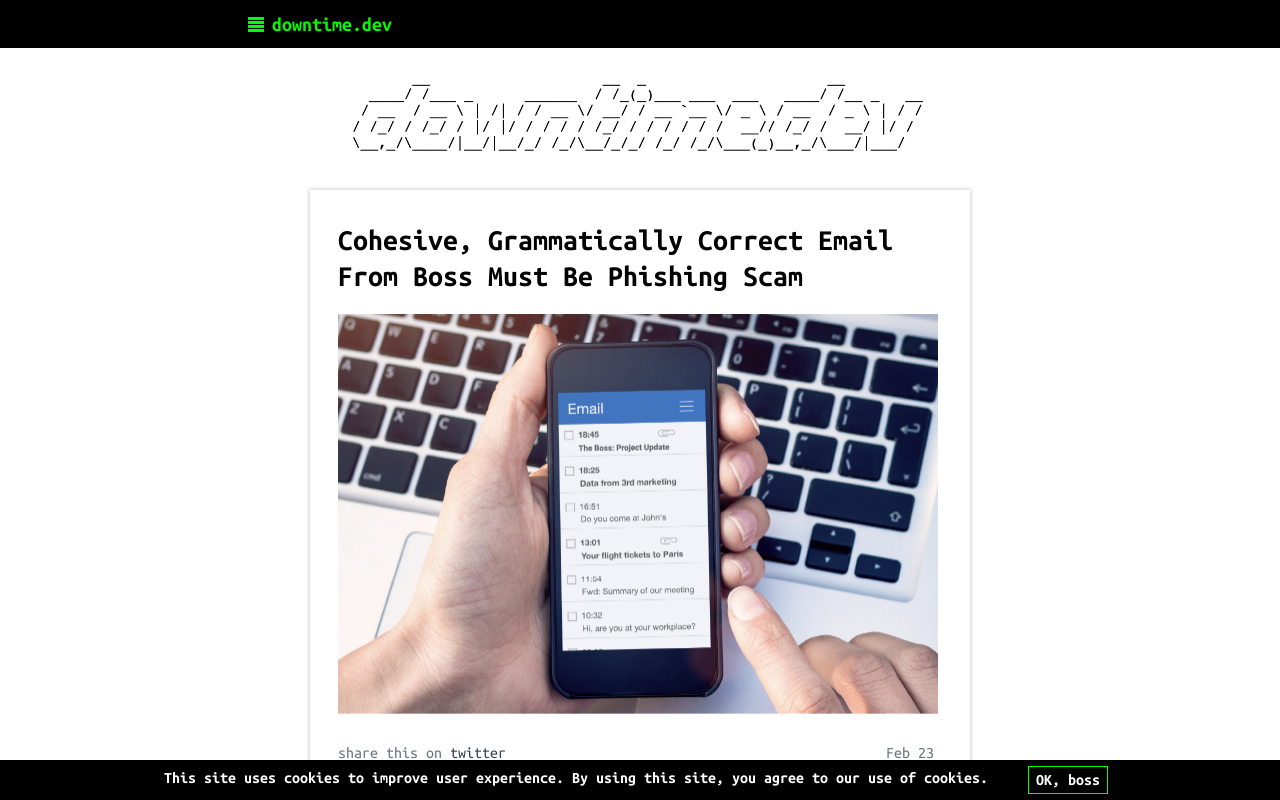
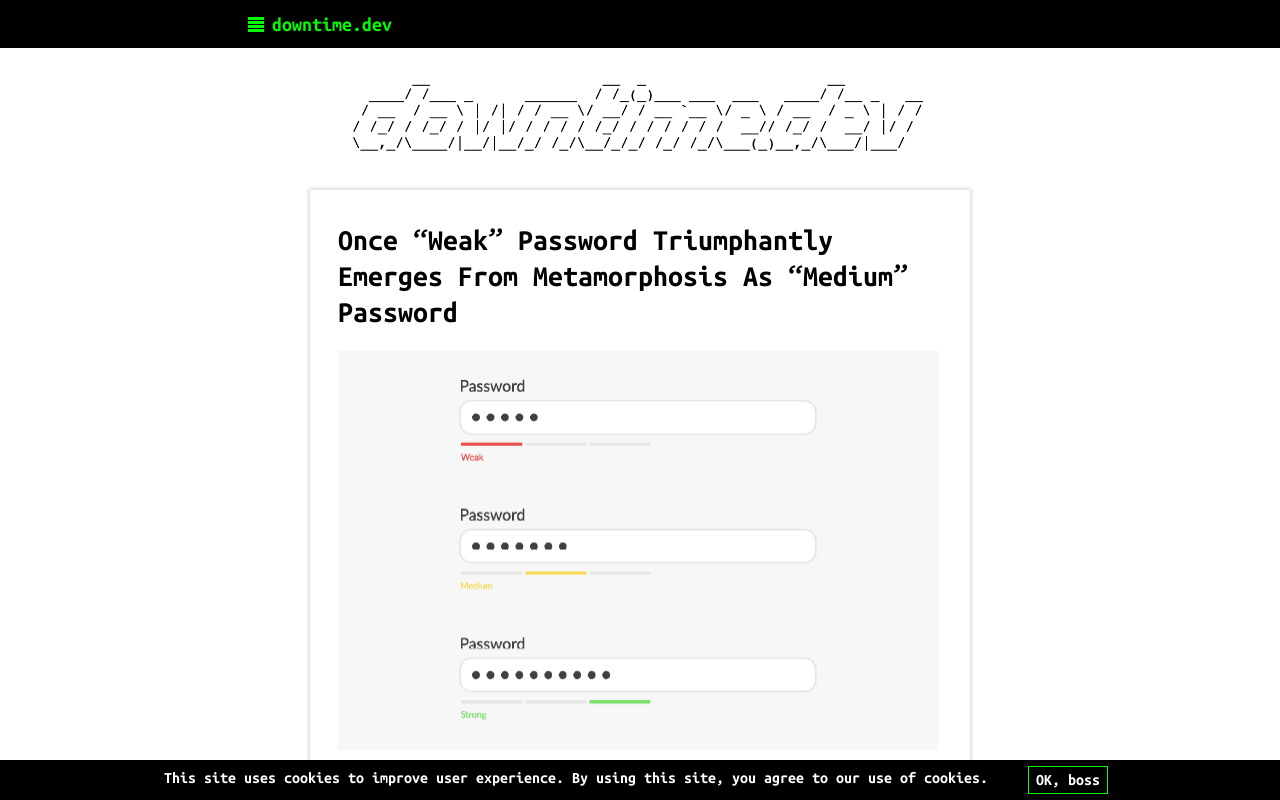
Before and after one commit to gravitational/downtime, a Next.js app: page / in a window 1280 px wide. Shown: the top 800 px of the page. Built offline with nearby package versions, Linux system fonts and the light colour scheme; no server answers.

Commit message:
add joke

```diff
--- a/data/jokes.ts
+++ b/data/jokes.ts
@@ -319,6 +319,14 @@ const RawJokes: HeadlineProps[] = [
     pubDate: new Date(2022, 1, 23),
     anchor: 10038,
   },
+  {
+    headline:
+      "Once “Weak” Password Triumphantly Emerges From Metamorphosis As “Medium” Password",
+    image: "/assets/images/passwordStrength@2x.png",
+    twitterImage: "pic.twitter.com/dzyMcQIQ25",
+    pubDate: new Date(2022, 1, 24),
+    anchor: 10039,
+  },
 ];
 
 //sorted into order by MOST RECENT DATE FIRST
```
Also changed, not shown: twitter.html (+4 -3 lines), public/assets/images/passwordStrength@2x.png (added).
